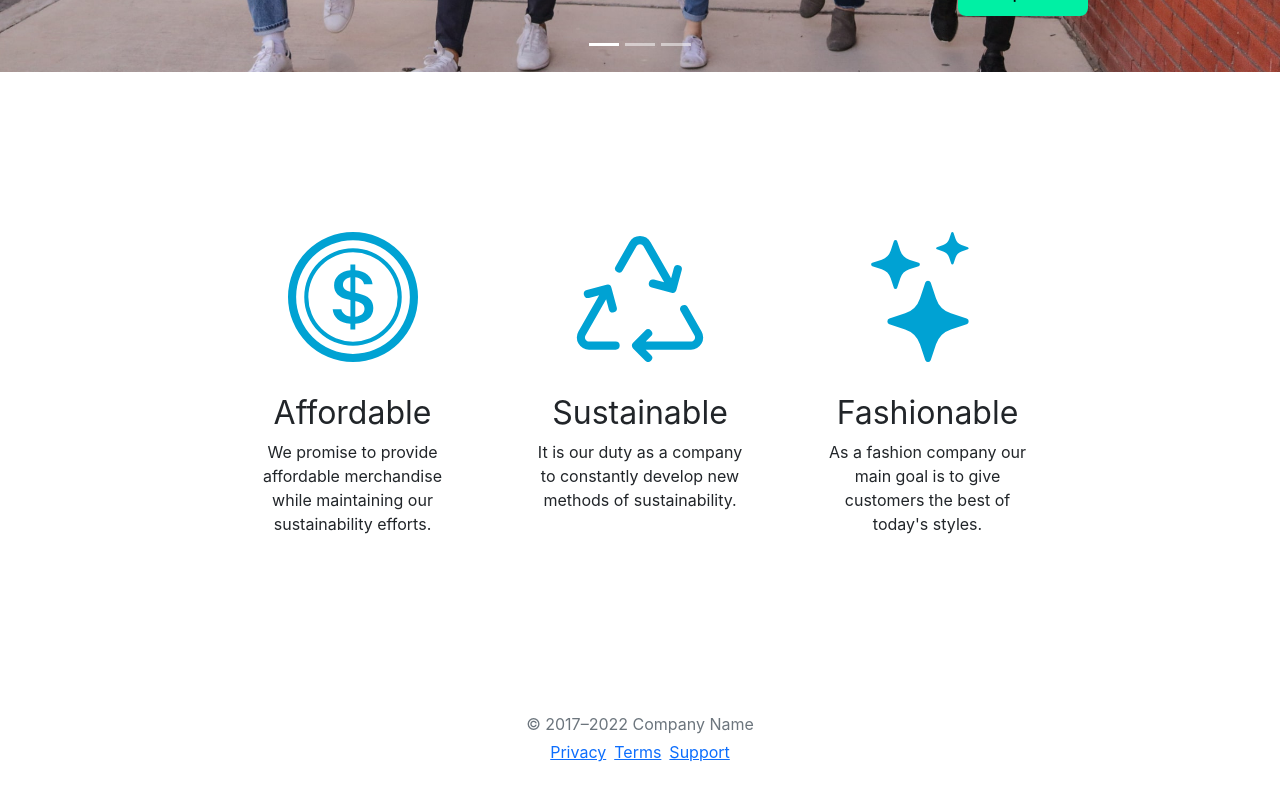
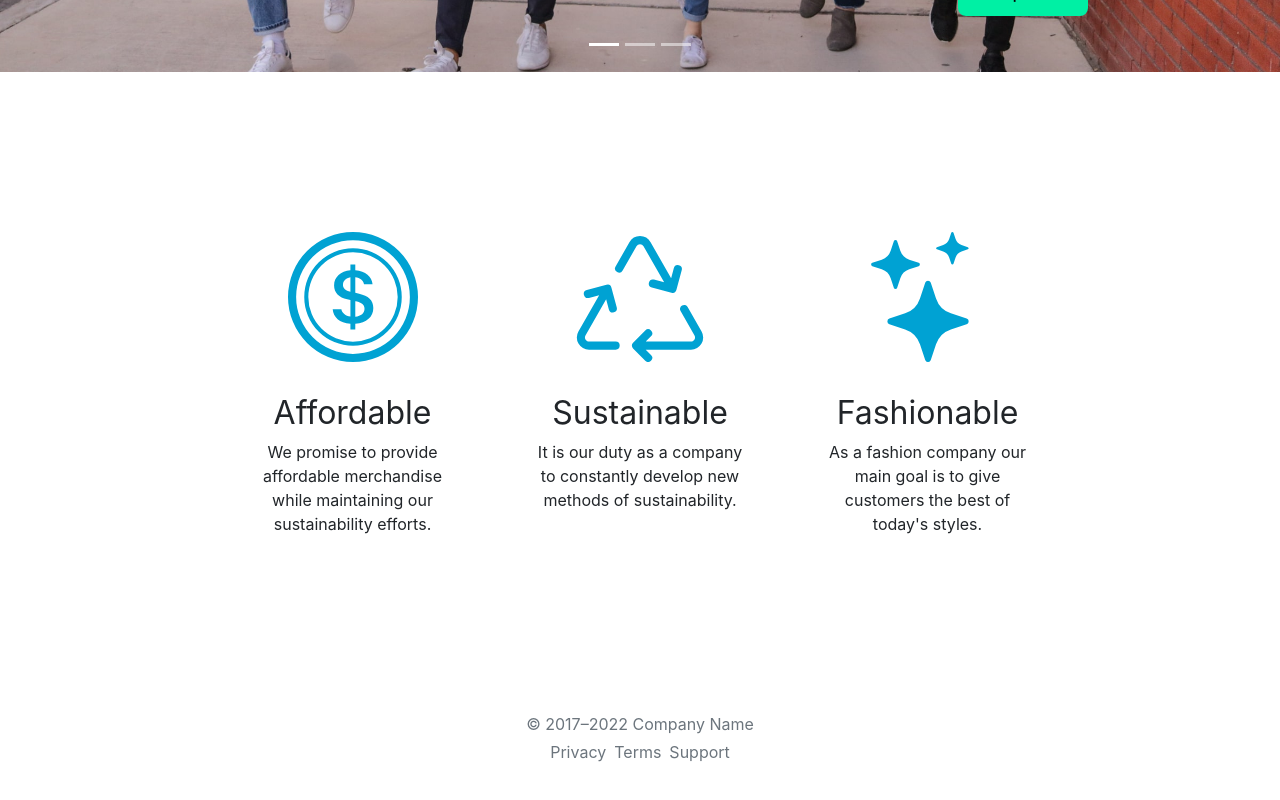
Before and after one commit to adwyre/shop, a React (Create React App) app: page / in a window 1280 px wide. Shown: the part 624-1424 px from the top of the page. Built offline with nearby package versions, Linux system fonts and the light colour scheme.

Commit message:
fix warnings

```diff
--- a/src/App.jsx
+++ b/src/App.jsx
@@ -74,9 +74,9 @@ function App() {
     <footer className="my-5 pt-5 text-muted text-center text-small">
       <p className="mb-1">&copy; 2017–2022 Company Name</p>
       <ul className="list-inline">
-        <li className="list-inline-item"><a href="#">Privacy</a></li>
-        <li className="list-inline-item"><a href="#">Terms</a></li>
-        <li className="list-inline-item"><a href="#">Support</a></li>
+        <li className="list-inline-item">Privacy</li>
+        <li className="list-inline-item">Terms</li>
+        <li className="list-inline-item">Support</li>
       </ul>
     </footer>
     </>
--- a/src/components/productButtons/AddButton.jsx
+++ b/src/components/productButtons/AddButton.jsx
@@ -17,7 +17,7 @@ const AddButton = (props) => {
   const handleClick = (e) => {
     let item;
     if (products.length > 0) {
-      item = products.filter(item => item.id == e.target.dataset.productId)[0];
+      item = products.filter(item => item.id === e.target.dataset.productId)[0];
     } else {
       item = details;
     }
--- a/src/components/productButtons/RemoveButton.jsx
+++ b/src/components/productButtons/RemoveButton.jsx
@@ -8,7 +8,6 @@ import { selectProducts } from "../../store/productsSlice";
 
 const RemoveButton = (props) => {
   const product = props.product;
-  const products = useSelector(selectProducts);
   const dispatch = useDispatch();
   const { pathname } = useLocation();
 
--- a/src/components/search/Search.jsx
+++ b/src/components/search/Search.jsx
@@ -1,5 +1,4 @@
 import { React, useEffect} from "react";
-import { useLocation } from "react-router-dom";
 import { useDispatch, useSelector } from 'react-redux';
 import './search.css';
 // Components
--- a/src/store/cartSlice.js
+++ b/src/store/cartSlice.js
@@ -1,5 +1,4 @@
 import { createSlice } from "@reduxjs/toolkit";
-import { getCart } from "../api/fakestore";
 
 const initialState = {
   cartItems: {},
--- a/src/store/productsSlice.js
+++ b/src/store/productsSlice.js
@@ -68,7 +68,7 @@ export const fetchProducts = (category) => async (dispatch) => {
 export const fetchSubcategory = (category, subcategory) => async (dispatch) => {
   try {
     const products = await getProductsByCategory(category);
-    if (subcategory == 'outerwear') {
+    if (subcategory === 'outerwear') {
       dispatch(setProducts(products.filter(product => product.title.includes('Jacket'))))
     } else if (subcategory === 'tops') {
       dispatch(setProducts(products.filter(product => !product.title.includes('Jacket') && !product.title.includes('Backpack'))))
```
